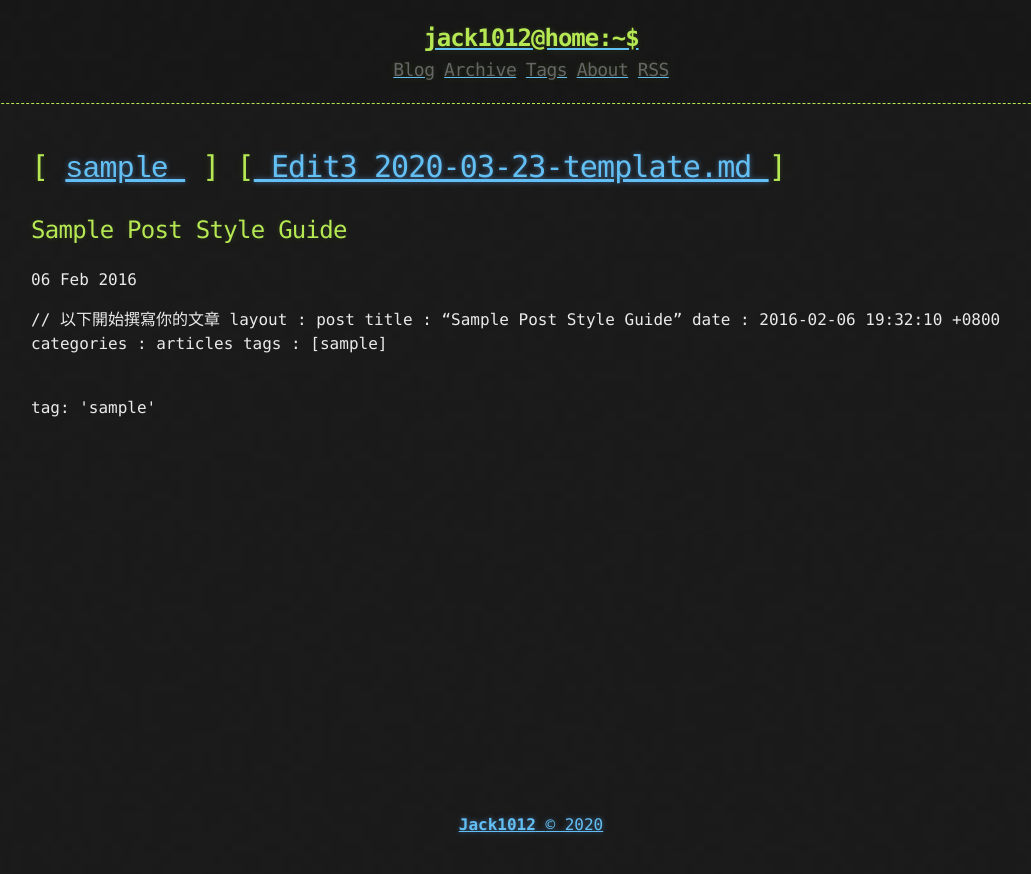
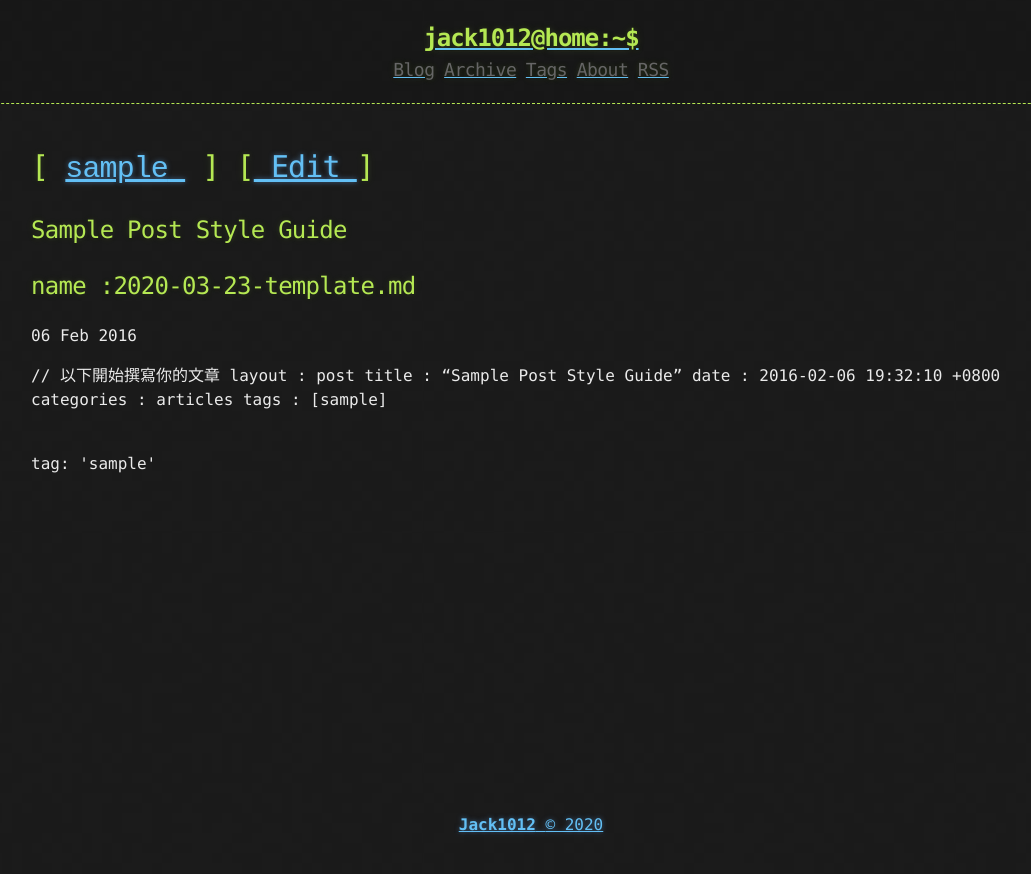
Before and after one commit to jack1012/jack1012.github.io, a Jekyll site: the page built from _posts/2020-03-23-template.md, in a window 1280 px wide. Shown: the top 874 px of the page, without its empty margins (109-1140 px from the left). Built offline with Jekyll 4.4.1, drawn with Linux system fonts in a browser that asks for light colours.

Commit message:
Update post.html

```diff
--- a/_layouts/post.html
+++ b/_layouts/post.html
@@ -10,10 +10,11 @@
             {% endfor %}
             ]</span>
 
-  [<a href="https://github.com/jack1012/jack1012.github.io/tree/master/_posts/{{ post.url }}" target="_blank" > Edit3 {{ page.name }} </a>]
+  [<a href="https://github.com/jack1012/jack1012.github.io/tree/master/_posts/{{ post.url }}" target="_blank" > Edit </a>]
   </h1>
 
-  <h2>{{ page.title }} {{ post.url }} </h2>
+  <h2>{{ page.title }}</h2>
+  <h2>name :{{ page.name }}</h2>
 
   <time datetime="{{ page.date | date_to_xmlschema }}" class="by-line">{{ page.date | date_to_string }}</time>
   {{ content }}
```
